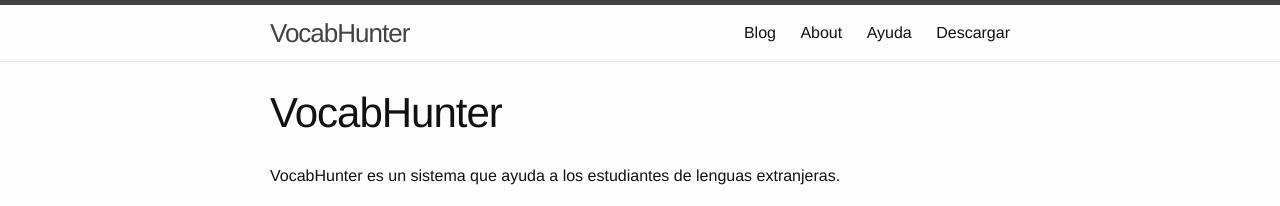
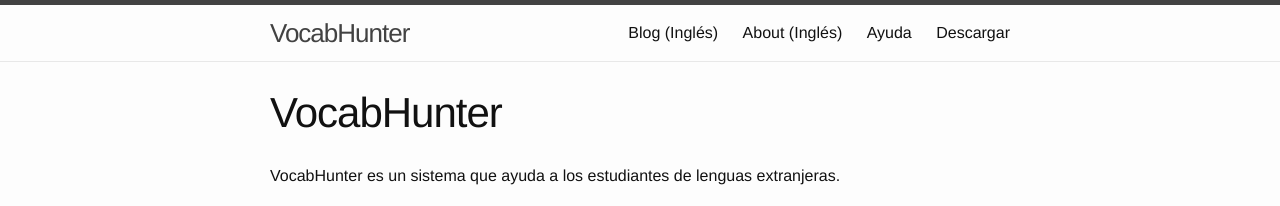
Before and after one commit to VocabHunter/vocabhunter.github.io, a Jekyll site: the page built from index_es.md, in a window 1280 px wide. Shown: the top 206 px of the page. Built offline with Jekyll 4.4.1, drawn with Linux system fonts in a browser that asks for light colours.

Commit message:
Added identification for English language pages in top menu

```diff
--- a/_config.yml
+++ b/_config.yml
@@ -33,8 +33,10 @@
 languages:
   en:
     name: "English"
+    english: "English"
   es:
     name: "Español"
+    english: "Inglés"
 
 defaults:
   - scope:
--- a/_includes/header.html
+++ b/_includes/header.html
@@ -23,10 +23,12 @@
         {% assign englishPage = site.pages | where:"lang", "en" | where:"ref", ref | first %}
         {% if localPage %}
           {% assign page = localPage %}
+          {% assign shortTitle = page.short_title %}
         {% else %}
           {% assign page = englishPage %}
+          {% assign shortTitle = page.short_title | append:" (" | append:site.languages[localLang].english | append:")" %}
         {% endif %}
-        <a class="page-link" href="{{ page.url | prepend: site.baseurl }}">{{ page.short_title }}</a>
+        <a class="page-link" href="{{ page.url | prepend: site.baseurl }}">{{ shortTitle }}</a>
         {% endfor %}
       </div>
     </nav>
```
